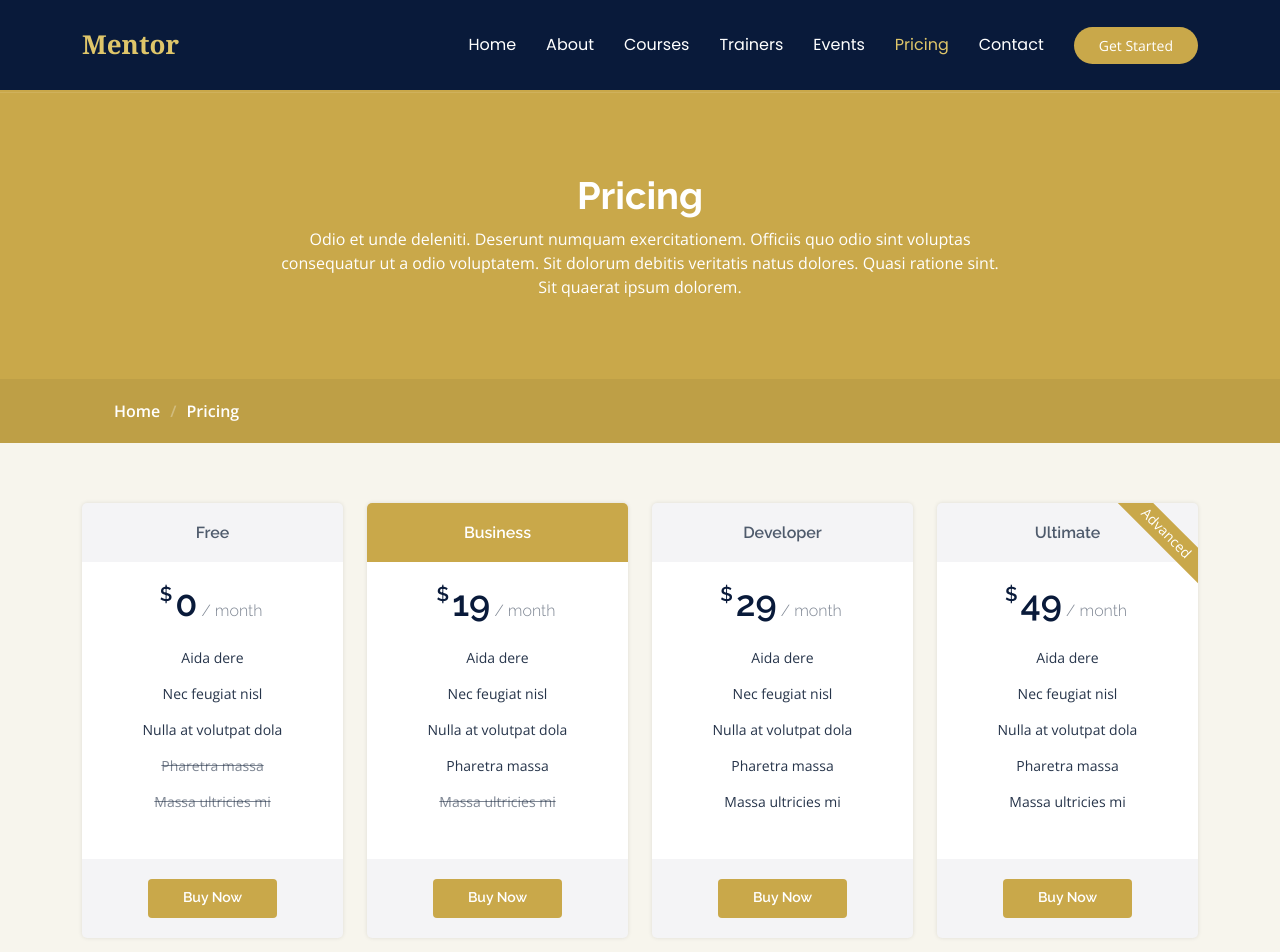
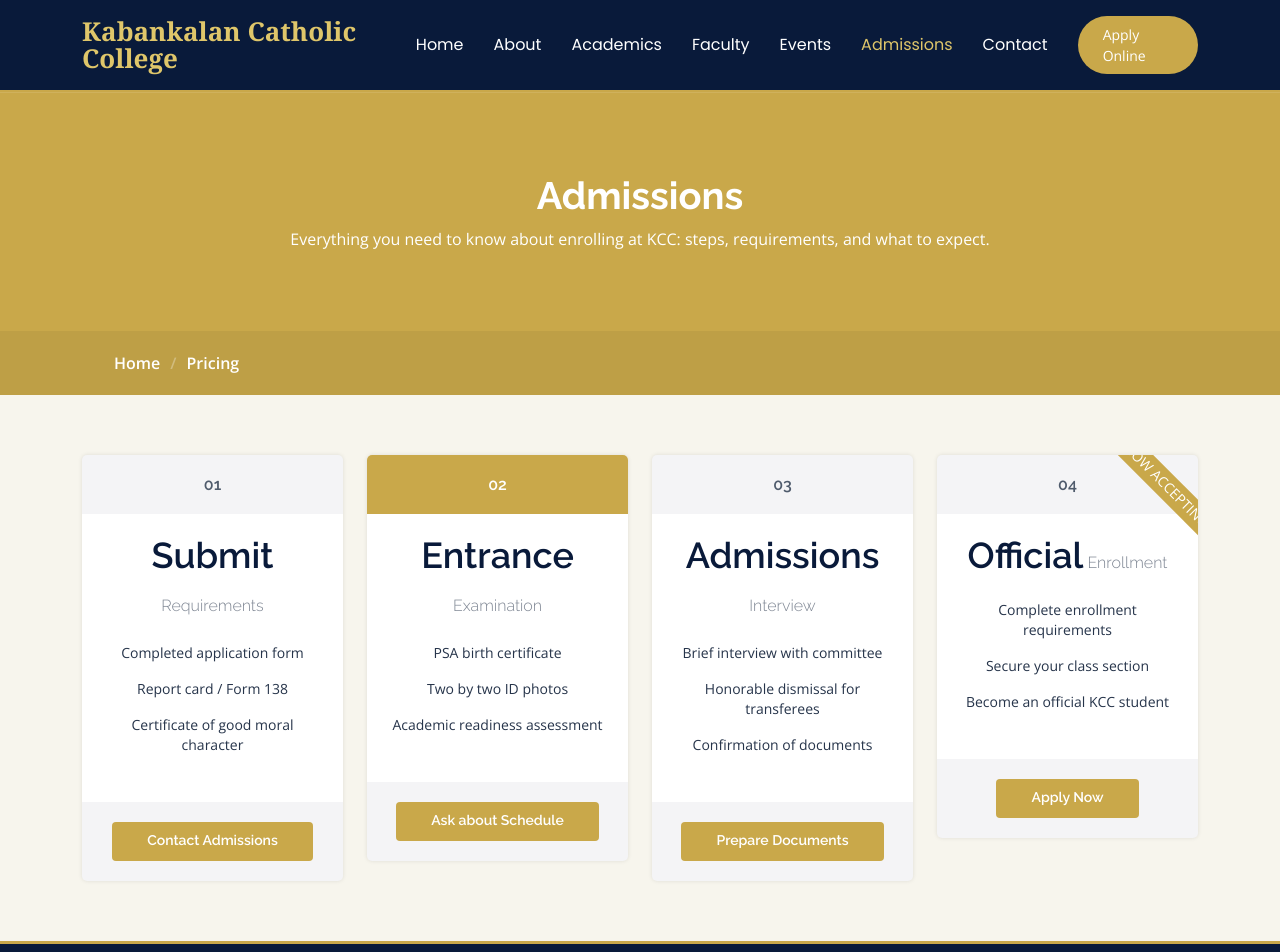
Before and after one commit to sheshale/Alvarez-Project-2, a plain HTML site: page pricing.html in a window 1280 px wide. Shown: the top 952 px of the page. Drawn offline with nearby package versions, Linux system fonts and the light colour scheme.

Commit message:
KCC admissions and contact information

```diff
--- a/pricing.html
+++ b/pricing.html
@@ -44,23 +44,23 @@
       <a href="index.html" class="logo d-flex align-items-center me-auto">
         <!-- Uncomment the line below if you also wish to use an image logo -->
         <!-- <img src="assets/img/logo.webp" alt=""> -->
-        <h1 class="sitename">Mentor</h1>
+        <h1 class="sitename">Kabankalan Catholic College</h1>
       </a>
 
       <nav id="navmenu" class="navmenu">
         <ul>
           <li><a href="index.html">Home<br></a></li>
           <li><a href="about.html">About</a></li>
-          <li><a href="courses.html">Courses</a></li>
-          <li><a href="trainers.html">Trainers</a></li>
+          <li><a href="courses.html">Academics</a></li>
+          <li><a href="trainers.html">Faculty</a></li>
           <li><a href="events.html">Events</a></li>
-          <li><a href="pricing.html" class="active">Pricing</a></li>
+          <li><a href="pricing.html" class="active">Admissions</a></li>
           <li><a href="contact.html">Contact</a></li>
         </ul>
         <i class="mobile-nav-toggle d-xl-none bi bi-list"></i>
       </nav>
 
-      <a class="btn-getstarted" href="courses.html">Get Started</a>
+      <a class="btn-getstarted" href="https://kcc.wela.ph/">Apply Online</a>
 
     </div>
   </header>
@@ -73,8 +73,8 @@
         <div class="container">
           <div class="row d-flex justify-content-center text-center">
             <div class="col-lg-8">
-              <h1>Pricing</h1>
-              <p class="mb-0">Odio et unde deleniti. Deserunt numquam exercitationem. Officiis quo odio sint voluptas consequatur ut a odio voluptatem. Sit dolorum debitis veritatis natus dolores. Quasi ratione sint. Sit quaerat ipsum dolorem.</p>
+              <h1>Admissions</h1>
+              <p class="mb-0">Everything you need to know about enrolling at KCC: steps, requirements, and what to expect.</p>
             </div>
           </div>
         </div>
@@ -98,69 +98,61 @@
 
           <div class="col-xl-3 col-lg-6" data-aos="fade-up" data-aos-delay="100">
             <div class="pricing-item">
-              <h3>Free</h3>
-              <h4><sup>$</sup>0<span> / month</span></h4>
+              <h3>01</h3>
+              <h4>Submit<span> Requirements</span></h4>
               <ul>
-                <li>Aida dere</li>
-                <li>Nec feugiat nisl</li>
-                <li>Nulla at volutpat dola</li>
-                <li class="na">Pharetra massa</li>
-                <li class="na">Massa ultricies mi</li>
+                <li>Completed application form</li>
+                <li>Report card / Form 138</li>
+                <li>Certificate of good moral character</li>
               </ul>
               <div class="btn-wrap">
-                <a href="#" class="btn-buy">Buy Now</a>
+                <a href="contact.html" class="btn-buy">Contact Admissions</a>
               </div>
             </div>
           </div><!-- End Pricing Item -->
 
           <div class="col-xl-3 col-lg-6" data-aos="fade-up" data-aos-delay="200">
             <div class="pricing-item featured">
-              <h3>Business</h3>
-              <h4><sup>$</sup>19<span> / month</span></h4>
+              <h3>02</h3>
+              <h4>Entrance<span> Examination</span></h4>
               <ul>
-                <li>Aida dere</li>
-                <li>Nec feugiat nisl</li>
-                <li>Nulla at volutpat dola</li>
-                <li>Pharetra massa</li>
-                <li class="na">Massa ultricies mi</li>
+                <li>PSA birth certificate</li>
+                <li>Two by two ID photos</li>
+                <li>Academic readiness assessment</li>
               </ul>
               <div class="btn-wrap">
-                <a href="#" class="btn-buy">Buy Now</a>
+                <a href="contact.html" class="btn-buy">Ask about Schedule</a>
               </div>
             </div>
           </div><!-- End Pricing Item -->
 
           <div class="col-xl-3 col-lg-6" data-aos="fade-up" data-aos-delay="400">
             <div class="pricing-item">
-              <h3>Developer</h3>
-              <h4><sup>$</sup>29<span> / month</span></h4>
+              <h3>03</h3>
+              <h4>Admissions<span> Interview</span></h4>
               <ul>
-                <li>Aida dere</li>
-                <li>Nec feugiat nisl</li>
-                <li>Nulla at volutpat dola</li>
-                <li>Pharetra massa</li>
-                <li>Massa ultricies mi</li>
+                <li>Brief interview with committee</li>
+                <li>Honorable dismissal for transferees</li>
+                <li>Confirmation of documents</li>
               </ul>
               <div class="btn-wrap">
-                <a href="#" class="btn-buy">Buy Now</a>
+                <a href="contact.html" class="btn-buy">Prepare Documents</a>
               </div>
             </div>
           </div><!-- End Pricing Item -->
 
           <div class="col-xl-3 col-lg-6" data-aos="fade-up" data-aos-delay="400">
             <div class="pricing-item">
-              <span class="advanced">Advanced</span>
-              <h3>Ultimate</h3>
-              <h4><sup>$</sup>49<span> / month</span></h4>
+              <span class="advanced">NOW ACCEPTING</span>
+              <h3>04</h3>
+              <h4>Official<span> Enrollment</span></h4>
               <ul>
-                <li>Aida dere</li>
-                <li>Nec feugiat nisl</li>
-                <li>Nulla at volutpat dola</li>
-                <li>Pharetra massa</li>
-                <li>Massa ultricies mi</li>
+                <li>Complete enrollment requirements</li>
+                <li>Secure your class section</li>
+                <li>Become an official KCC student</li>
               </ul>
               <div class="btn-wrap">
-                <a href="#" class="btn-buy">Buy Now</a>
+                <a href="https://kcc.wela.ph/" class="btn-buy">Apply Now</a>
               </div>
             </div>
           </div><!-- End Pricing Item -->
```
Also changed, not shown: contact.html (+19 -13 lines).
